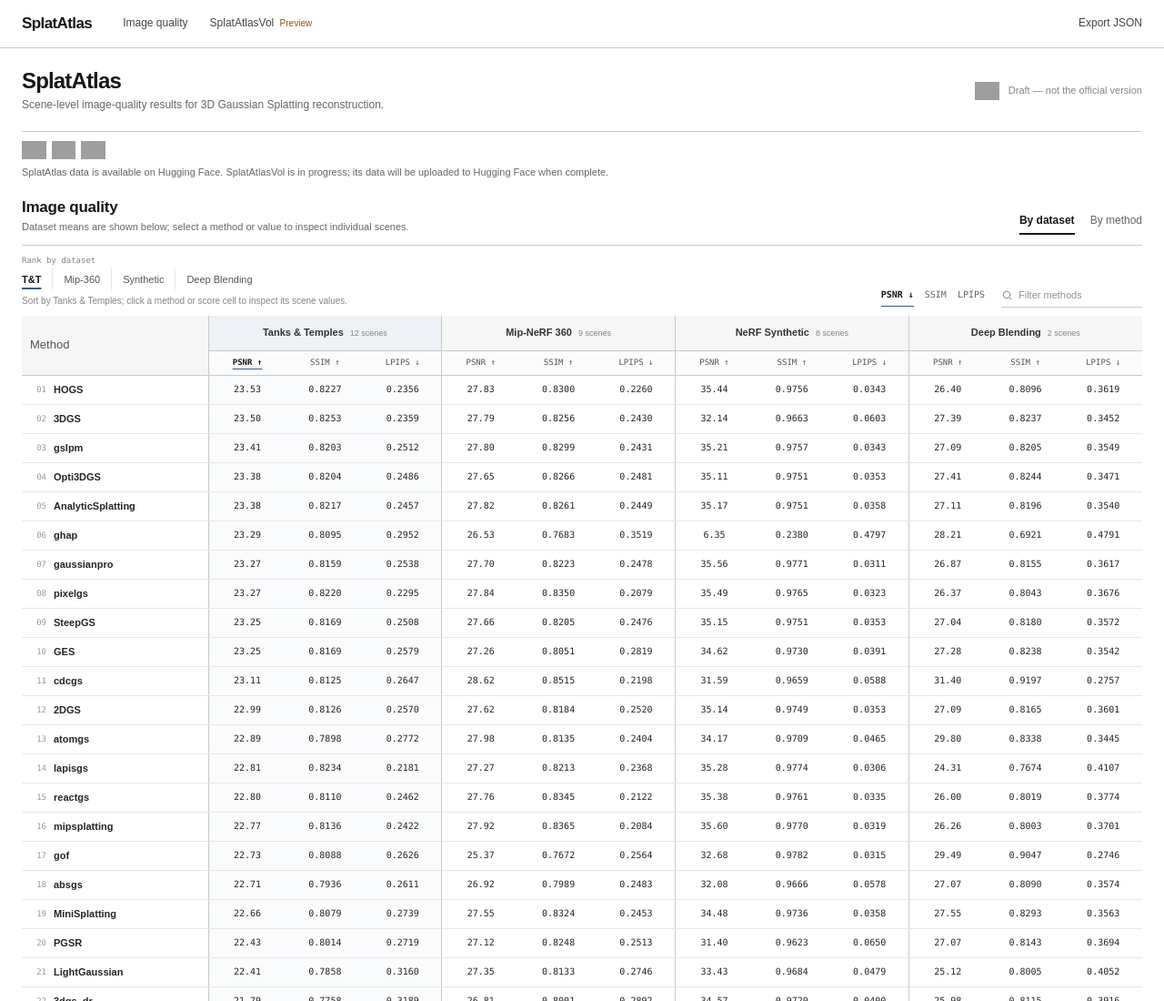
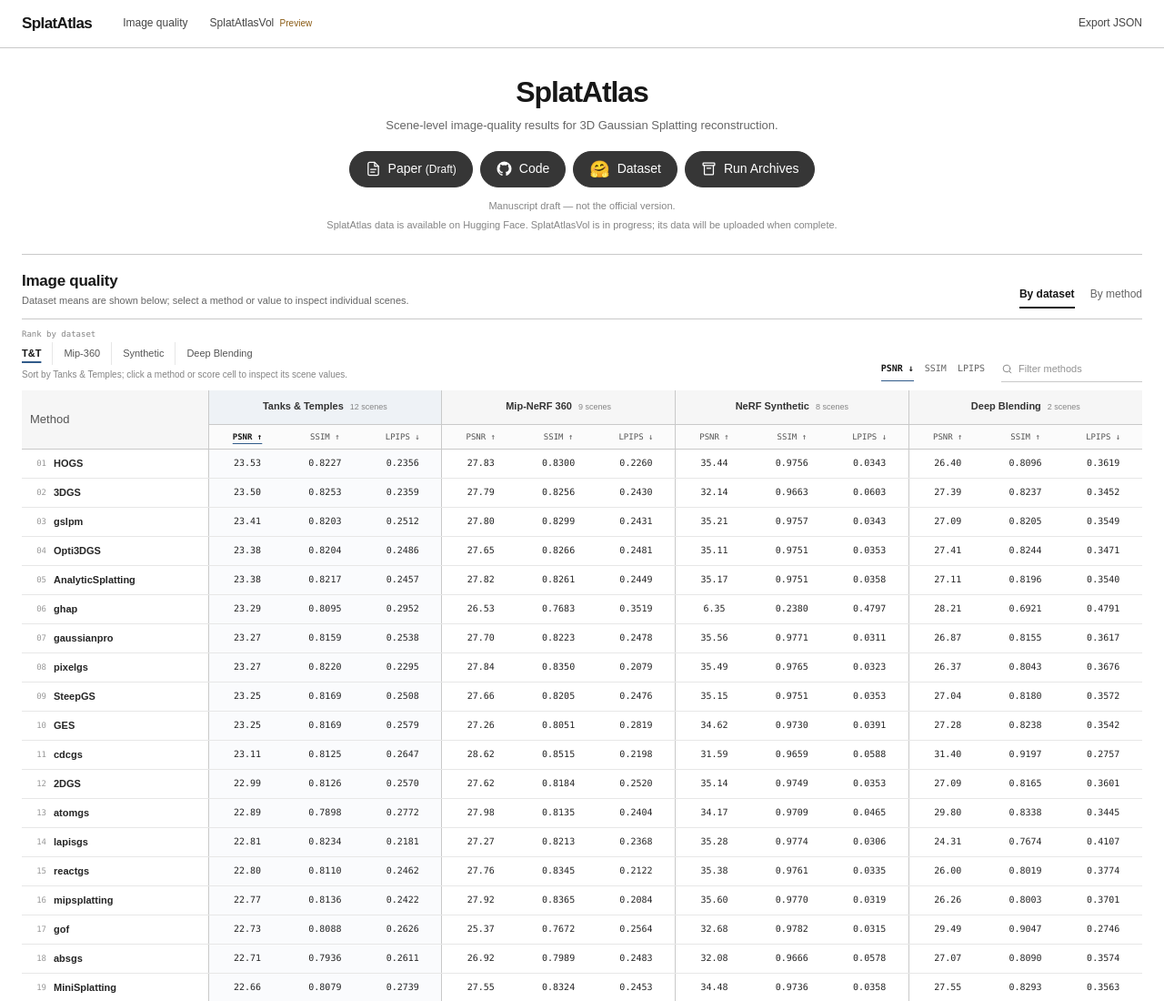
Before and after one commit to KCBtheone/SplatAtlas, a website: page static/index.html in a window 1280 px wide. Shown: the top 1100 px of the page at 91% size. Drawn offline with Linux system fonts and the light colour scheme; grey boxes are pictures that could not be loaded; files whose address does not match are found by name.

Commit message:
Use academic project-page resource buttons

```diff
--- a/static/index.html
+++ b/static/index.html
@@ -7,7 +7,7 @@
     <meta name="theme-color" content="#ffffff" />
     <title>SplatAtlas — Reconstruction Benchmarks</title>
     <link rel="icon" href="./favicon.svg" type="image/svg+xml" />
-    <link rel="stylesheet" href="./plain.css" />
+    <link rel="stylesheet" href="./plain.css?v=project-links" />
   </head>
   <body>
     <header class="topbar">
@@ -23,24 +23,29 @@
 
     <main class="page-shell" id="top">
       <section class="page-intro" aria-labelledby="page-title">
-        <div>
-          <h1 id="page-title">SplatAtlas</h1>
-          <p>Scene-level image-quality results for 3D Gaussian Splatting reconstruction.</p>
-        </div>
-        <p class="manuscript-link">
-          <a href="./SplatAtlas.pdf" target="_blank" rel="noopener noreferrer" aria-label="Open the SplatAtlas manuscript PDF, draft and not the official version"><img src="https://img.shields.io/badge/Paper-Draft-b31b1b?style=flat" alt="Paper: Draft" height="20" /></a>
-          <span>Draft — not the official version</span>
-        </p>
+        <h1 id="page-title">SplatAtlas</h1>
+        <p class="project-subtitle">Scene-level image-quality results for 3D Gaussian Splatting reconstruction.</p>
+        <nav class="project-links" aria-label="Project resources">
+          <a class="project-link" href="./SplatAtlas.pdf" target="_blank" rel="noopener noreferrer" aria-describedby="paper-draft-note">
+            <svg aria-hidden="true" viewBox="0 0 24 24"><path d="M14 2H6a2 2 0 0 0-2 2v16a2 2 0 0 0 2 2h12a2 2 0 0 0 2-2V8Z" /><path d="M14 2v6h6M8 13h8M8 17h6" /></svg>
+            <span>Paper <small>(Draft)</small></span>
+          </a>
+          <a class="project-link" href="https://github.com/KCBtheone/SplatAtlas" target="_blank" rel="noopener noreferrer">
+            <svg class="github-icon" aria-hidden="true" viewBox="0 0 24 24"><path d="M12 .75a11.25 11.25 0 0 0-3.56 21.92c.56.1.77-.24.77-.54v-2.1c-3.13.68-3.79-1.33-3.79-1.33-.51-1.3-1.25-1.65-1.25-1.65-1.02-.7.08-.68.08-.68 1.13.08 1.73 1.16 1.73 1.16 1 1.72 2.64 1.22 3.28.93.1-.73.39-1.22.71-1.5-2.5-.28-5.13-1.25-5.13-5.56 0-1.23.44-2.23 1.16-3.01-.12-.29-.5-1.43.11-2.98 0 0 .95-.3 3.09 1.15a10.7 10.7 0 0 1 5.62 0c2.14-1.45 3.09-1.15 3.09-1.15.61 1.55.23 2.69.11 2.98a4.34 4.34 0 0 1 1.16 3.01c0 4.32-2.64 5.27-5.15 5.55.4.35.76 1.04.76 2.1v3.08c0 .3.2.65.78.54A11.25 11.25 0 0 0 12 .75Z" /></svg>
+            <span>Code</span>
+          </a>
+          <a class="project-link" href="https://huggingface.co/datasets/KCBtheone/splatatlas-core" target="_blank" rel="noopener noreferrer" aria-label="Dataset on Hugging Face">
+            <span class="hf-icon" aria-hidden="true">🤗</span>
+            <span>Dataset</span>
+          </a>
+          <a class="project-link" href="https://huggingface.co/datasets/KCBtheone/splatatlas-runs" target="_blank" rel="noopener noreferrer" aria-label="Run archives on Hugging Face">
+            <svg aria-hidden="true" viewBox="0 0 24 24"><rect x="3" y="3" width="18" height="4" rx="1" /><path d="M5 7v13a1 1 0 0 0 1 1h12a1 1 0 0 0 1-1V7M9 11h6" /></svg>
+            <span>Run Archives</span>
+          </a>
+        </nav>
+        <p class="project-note" id="paper-draft-note">Manuscript draft — not the official version.</p>
+        <p class="project-note">SplatAtlas data is available on Hugging Face. SplatAtlasVol is in progress; its data will be uploaded when complete.</p>
       </section>
-
-      <div class="project-resources">
-        <nav class="resource-badges" aria-label="Project resources">
-          <a href="https://github.com/KCBtheone/SplatAtlas" target="_blank" rel="noopener noreferrer"><img src="https://img.shields.io/badge/GitHub-SplatAtlas-181717?style=flat&amp;logo=github&amp;logoColor=white" alt="GitHub: SplatAtlas" height="20" /></a>
-          <a href="https://huggingface.co/datasets/KCBtheone/splatatlas-core" target="_blank" rel="noopener noreferrer"><img src="https://img.shields.io/badge/Hugging_Face-Core_data-ffd21e?style=flat&amp;logo=huggingface&amp;logoColor=white" alt="Hugging Face: Core data" height="20" /></a>
-          <a href="https://huggingface.co/datasets/KCBtheone/splatatlas-runs" target="_blank" rel="noopener noreferrer"><img src="https://img.shields.io/badge/Hugging_Face-Run_archives-ffd21e?style=flat&amp;logo=huggingface&amp;logoColor=white" alt="Hugging Face: Run archives" height="20" /></a>
-        </nav>
-        <p>SplatAtlas data is available on Hugging Face. <span>SplatAtlasVol is in progress; its data will be uploaded to Hugging Face when complete.</span></p>
-      </div>
 
       <section class="benchmark-section" id="splat-atlas" aria-labelledby="benchmark-title">
         <div class="section-heading">
--- a/static/plain.css
+++ b/static/plain.css
@@ -38,17 +38,17 @@
 .export-link { margin-left: auto; padding: 5px 0; border: 0; background: transparent; cursor: pointer; }
 
 .page-shell { width: min(100% - 48px, 1580px); margin: 0 auto; }
-.page-intro { display: flex; min-height: 92px; padding: 18px 0 16px; align-items: center; justify-content: space-between; gap: 24px; border-bottom: 1px solid var(--line); }
-.page-intro h1 { margin: 0; font-size: 24px; font-weight: 650; line-height: 1.15; letter-spacing: -.035em; }
-.page-intro > div > p { margin: 5px 0 0; color: var(--muted); font-size: 12px; }
-.manuscript-link { display: flex; margin: 0; align-items: center; gap: 10px; color: var(--quiet); font-size: 11px; }
-.manuscript-link a, .resource-badges a { display: inline-flex; flex: none; text-decoration: none; }
-.manuscript-link img, .resource-badges img { display: block; height: 20px; }
-.manuscript-link span { white-space: nowrap; }
-.project-resources { margin: 10px 0 0; color: var(--muted); font-size: 11px; line-height: 1.6; }
-.resource-badges { display: flex; flex-wrap: wrap; align-items: center; gap: 6px; }
-.project-resources p { margin: 6px 0 0; }
-.project-resources p span { display: inline; }
+.page-intro { padding: 30px 0 22px; border-bottom: 1px solid var(--line); text-align: center; }
+.page-intro h1 { margin: 0; font-size: 32px; font-weight: 700; line-height: 1.15; letter-spacing: -.035em; }
+.project-subtitle { margin: 9px 0 0; color: var(--muted); font-size: 13px; }
+.project-links { display: flex; margin: 18px 0 12px; flex-wrap: wrap; align-items: center; justify-content: center; gap: 8px; }
+.project-link { display: inline-flex; min-height: 40px; padding: 9px 17px; align-items: center; justify-content: center; gap: 8px; border: 1px solid #363636; border-radius: 999px; background: #363636; color: #fff; font-size: 14px; font-weight: 500; line-height: 1.4; text-decoration: none; white-space: nowrap; transition: background-color 120ms ease, border-color 120ms ease; }
+.project-link:hover { border-color: #202020; background: #202020; }
+.project-link svg { width: 17px; height: 17px; flex: none; }
+.project-link .github-icon { fill: currentColor; stroke: none; }
+.project-link .hf-icon { font-size: 18px; line-height: 1; }
+.project-link small { font-size: 12px; font-weight: 400; }
+.project-note { margin: 4px auto 0; max-width: 880px; color: var(--quiet); font-size: 11px; line-height: 1.6; }
 
 .benchmark-section { margin-top: 19px; }
 .section-heading { display: flex; min-height: 52px; padding-bottom: 11px; align-items: flex-end; justify-content: space-between; gap: 22px; border-bottom: 1px solid var(--line); }
@@ -170,8 +170,8 @@
   .topbar-inner { min-height: 48px; gap: 18px; }
   .top-nav { min-height: 48px; gap: 14px; }
   .top-nav a { font-size: 11px; }
-  .page-intro { min-height: 82px; align-items: flex-start; flex-direction: column; justify-content: center; gap: 7px; }
-  .manuscript-link { flex-wrap: wrap; gap: 4px 9px; }
+  .page-intro { padding: 26px 0 20px; }
+  .page-intro h1 { font-size: 29px; }
   .section-heading { align-items: flex-start; flex-direction: column; gap: 8px; }
   .view-switch { align-self: stretch; }
   .table-toolbar { align-items: flex-start; flex-direction: column; gap: 10px; }
@@ -192,8 +192,10 @@
   .top-nav a { font-size: 10px; }
   .top-nav a span { display: none; }
   .export-link { font-size: 10px; }
-  .page-intro h1 { font-size: 21px; }
-  .page-intro > div > p { max-width: 34ch; }
+  .page-intro h1 { font-size: 27px; }
+  .project-subtitle { max-width: 36ch; margin: 8px auto 0; font-size: 12px; }
+  .project-links { max-width: 330px; margin: 16px auto 12px; gap: 8px; }
+  .project-link { padding: 9px 14px; font-size: 13px; }
   .table-controls { align-items: flex-start; flex-direction: column; gap: 6px; }
   .search-box { width: 100%; }
   .vol-banner { align-items: flex-start; flex-direction: column; gap: 2px; }
```
